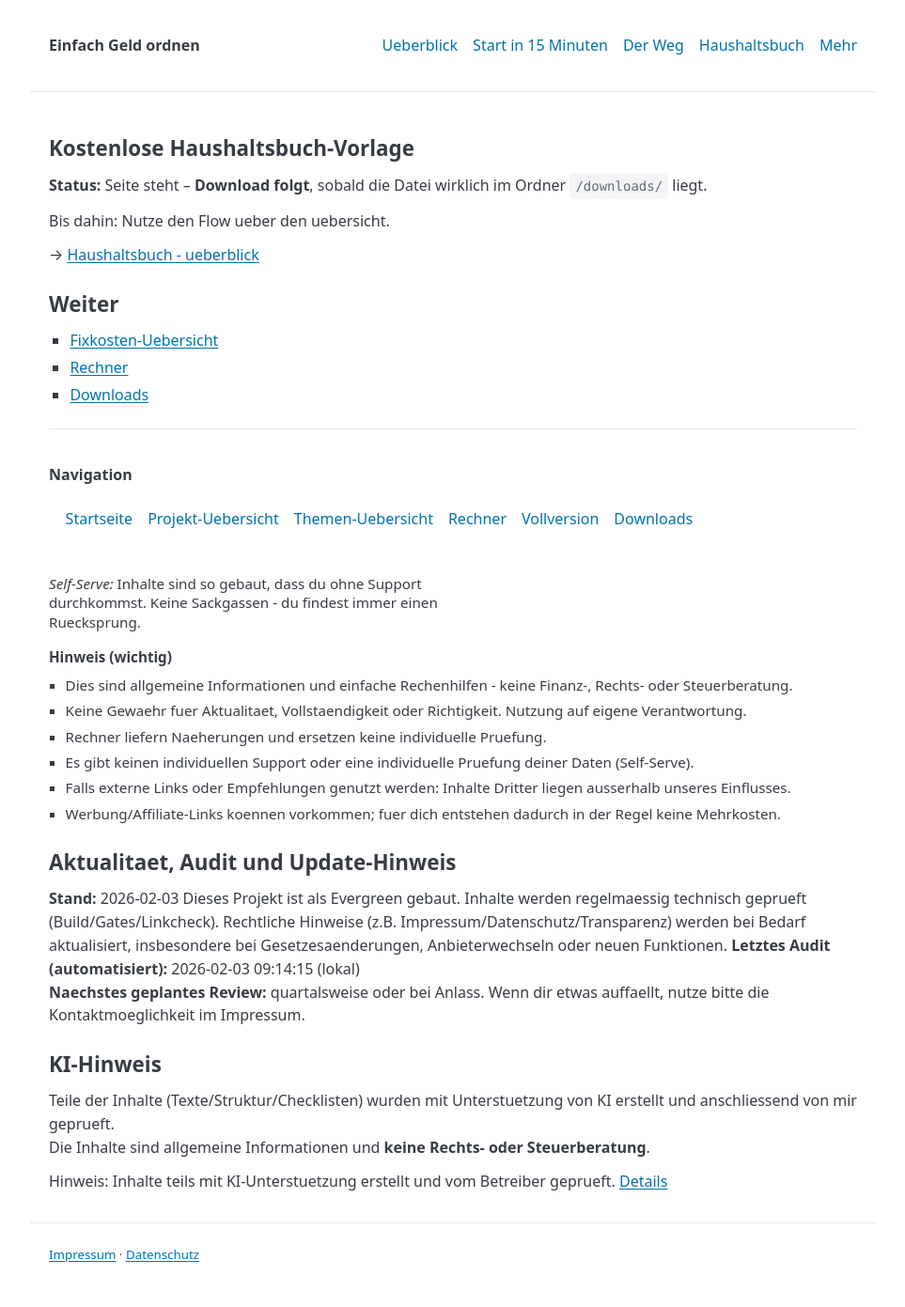
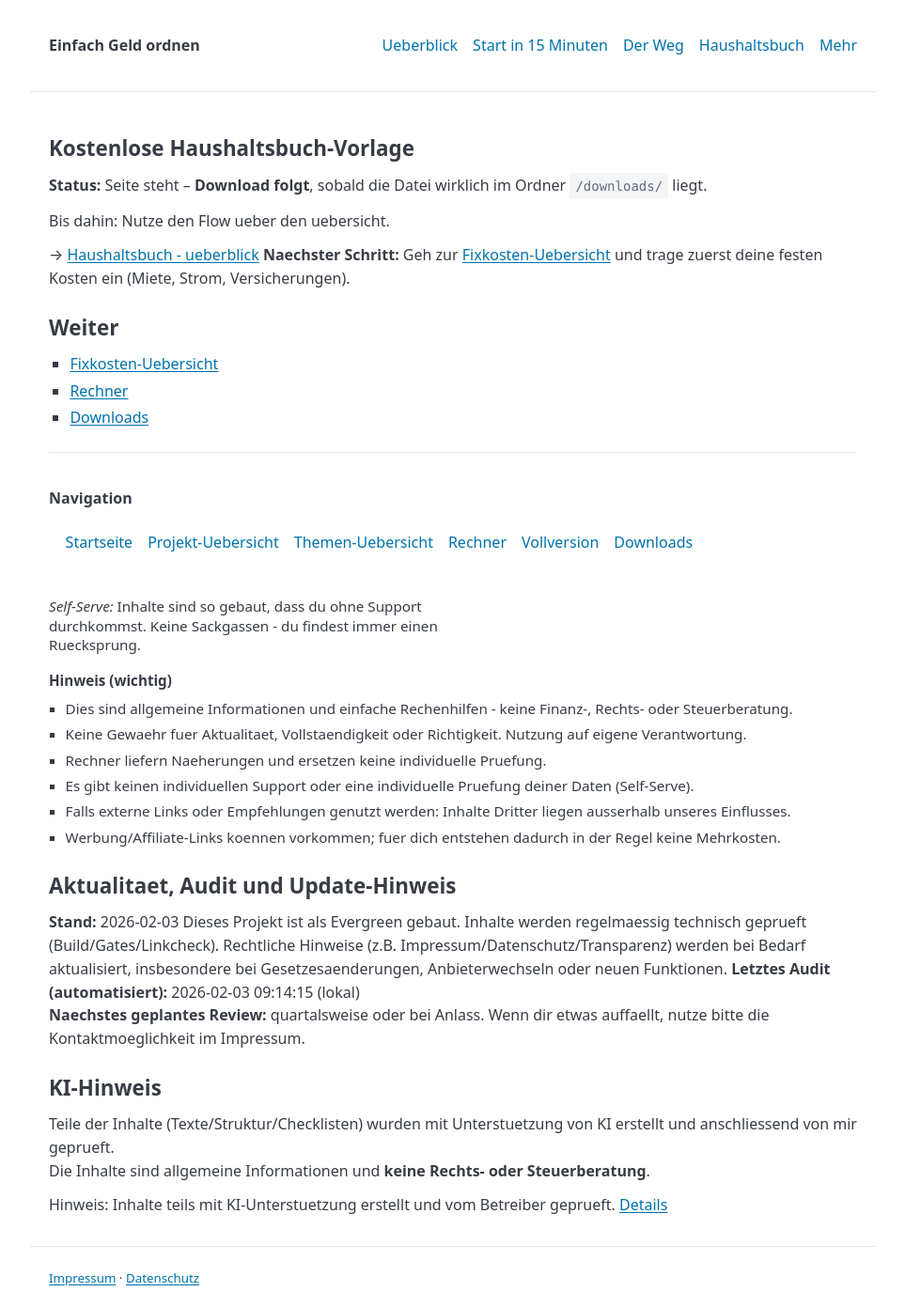
Before and after one commit to gluecklich-tools/einfach-geld-ordnen, a Jekyll site: the page built from seiten/haushaltsbuch-vorlage-kostenlos.md, in a window 1280 px wide. Shown: the whole page at 94% size, without its empty margins (158-1121 px from the left). Built offline with Jekyll 4.4.1, drawn with Linux system fonts in a browser that asks for light colours; before the commit the page ends 1367 px from its top, so only the background shows below that.

Commit message:
Klaus-Run: automated gates + push 2026-02-21 17:57

```diff
--- a/seiten/haushaltsbuch-vorlage-kostenlos.md
+++ b/seiten/haushaltsbuch-vorlage-kostenlos.md
@@ -15,6 +15,8 @@ description: "Kostenlose Haushaltsbuch-Vorlage – kurze Einordnung + klare näc
 Bis dahin: Nutze den Flow ueber den uebersicht.
 
 → [Haushaltsbuch - ueberblick]({{site.baseurl}}/seiten/haushaltsbuch.html)
+**Naechster Schritt:** Geh zur [Fixkosten-Uebersicht]({{ site.baseurl }}/seiten/fixkosten-uebersicht.html) und trage zuerst deine festen Kosten ein (Miete, Strom, Versicherungen).
+
 ## Weiter
 - [Fixkosten-Uebersicht]({{ site.baseurl }}/seiten/fixkosten-uebersicht.html)
 - [Rechner]({{ site.baseurl }}/seiten/rechner-uebersicht.html)
```
Also changed, not shown: seiten/haushaltsbuch-excel.md (+2 -0 lines), seiten/haushaltsbuch-vollversion.md (+2 -0 lines).
